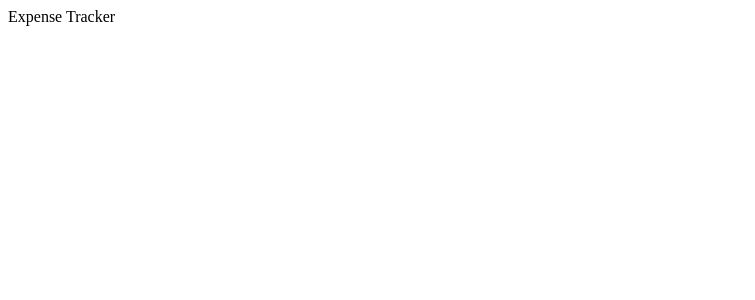
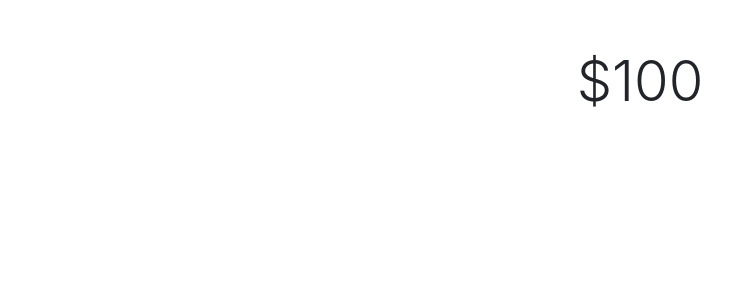
Before and after one commit to JoakimTeixeira/expense-tracker, a React (Create React App) app: page / in a window 1280 px wide. Shown: the top 300 px of the page, without its empty margins (0-755 px from the left). Built offline with nearby package versions, Linux system fonts and the light colour scheme.

Commit message:
Add total balance component

```diff
--- a/public/index.html
+++ b/public/index.html
@@ -15,6 +15,7 @@
       user's mobile device or desktop. See https://developers.google.com/web/fundamentals/web-app-manifest/
     -->
     <link rel="manifest" href="%PUBLIC_URL%/manifest.json" />
+    <link rel="stylesheet" href="https://cdn.jsdelivr.net/npm/bootstrap@4.5.3/dist/css/bootstrap.min.css" integrity="sha384-TX8t27EcRE3e/ihU7zmQxVncDAy5uIKz4rEkgIXeMed4M0jlfIDPvg6uqKI2xXr2" crossorigin="anonymous">
     <!--
       Notice the use of %PUBLIC_URL% in the tags above.
       It will be replaced with the URL of the `public` folder during the build.
--- /dev/null
+++ b/src/components/TotalBalance.jsx
@@ -0,0 +1,11 @@
+import React from 'react'
+
+const TotalBalance = () => {
+	return (
+		<header>
+			<h1 className="display-4 text-center">$100</h1>
+		</header>
+	)
+}
+
+export default TotalBalance
--- /dev/null
+++ b/src/containers/App.jsx
@@ -0,0 +1,12 @@
+import React from 'react'
+import TotalBalance from '../components/TotalBalance'
+
+const App = () => {
+	return (
+		<div className="container p-5">
+			<TotalBalance />
+		</div>
+	)
+}
+
+export default App
--- a/src/index.js
+++ b/src/index.js
@@ -1,8 +1,5 @@
 import React from 'react'
 import ReactDOM from 'react-dom'
-
-const App = () => {
-	return <div>Expense Tracker</div>
-}
+import App from './containers/App'
 
 ReactDOM.render(<App />, document.getElementById('root'))
```
